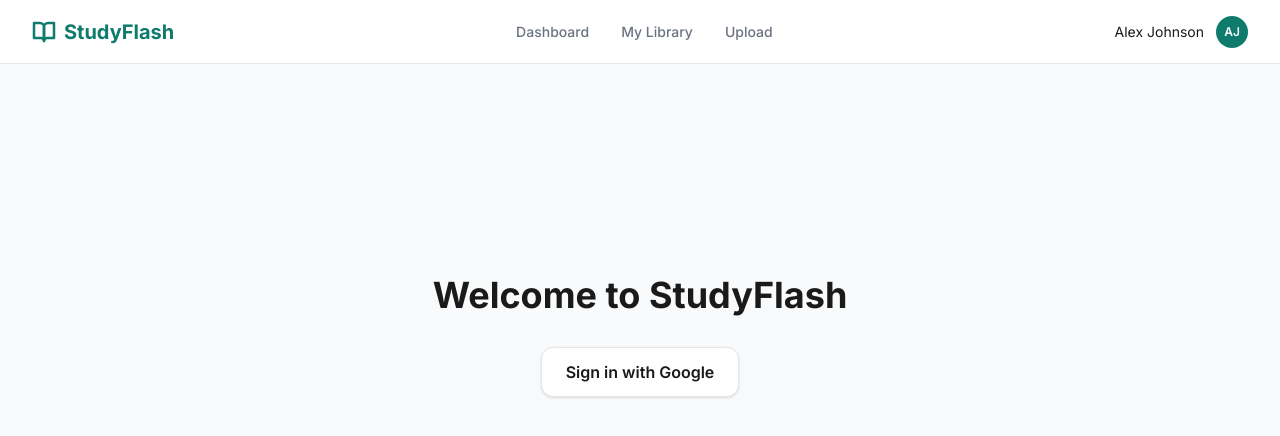
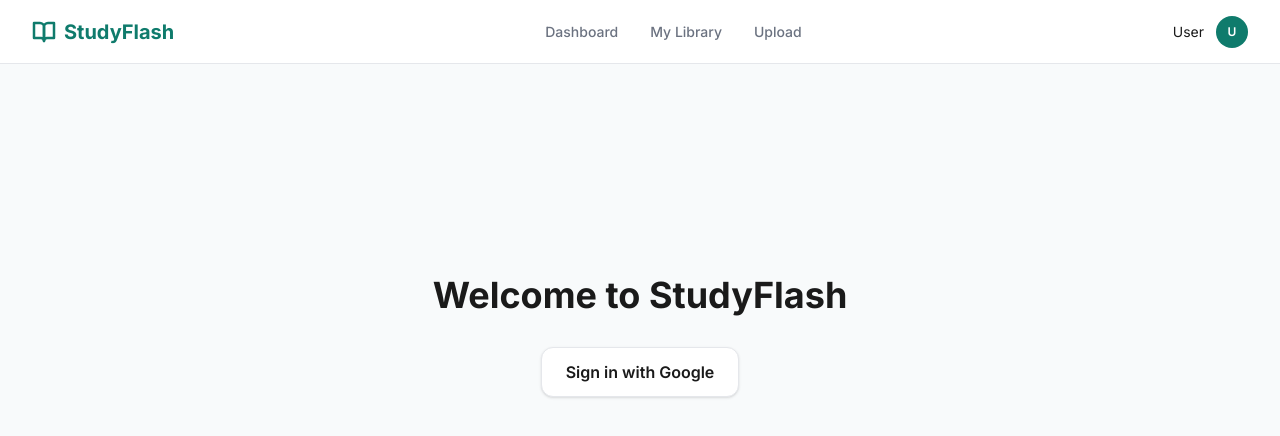
Before and after one commit to Achilles666-ops/StudyFlash, a React (Vite) app: page /login in a window 1280 px wide. Shown: the top 436 px of the page. Built offline with nearby package versions, Linux system fonts and the light colour scheme; no server answers.

Commit message:
feat: display dynamic user info in header
Update Layout component to retrieve user details from AuthProvider and display them in the navigation bar instead of hardcoded placeholder text.

```diff
--- a/src/components/Layout.tsx
+++ b/src/components/Layout.tsx
@@ -1,6 +1,9 @@
 import { Link } from 'react-router-dom';
+import { useAuth } from './AuthProvider';
 
 export const Layout = ({ children }: { children: React.ReactNode }) => {
+  const { user } = useAuth();
+
   return (
     <div className="min-h-screen bg-app-bg text-[#1A1A1A] font-sans">
       <nav className="h-16 bg-white border-b border-[#E5E7EB] flex items-center justify-between px-8">
@@ -14,8 +17,10 @@ export const Layout = ({ children }: { children: React.ReactNode }) => {
           <Link to="/upload" className="hover:text-brand-teal">Upload</Link>
         </div>
         <div className="flex items-center gap-3 text-sm">
-          <span>Alex Johnson</span>
-          <div className="w-8 h-8 rounded-full bg-brand-teal text-white flex items-center justify-center font-semibold text-xs">AJ</div>
+          <span>{user?.displayName || user?.email || 'User'}</span>
+          <div className="w-8 h-8 rounded-full bg-brand-teal text-white flex items-center justify-center font-semibold text-xs">
+            {user?.displayName ? user.displayName.split(' ').map(n=>n[0]).join('') : 'U'}
+          </div>
         </div>
       </nav>
       <main className="p-8">
```
